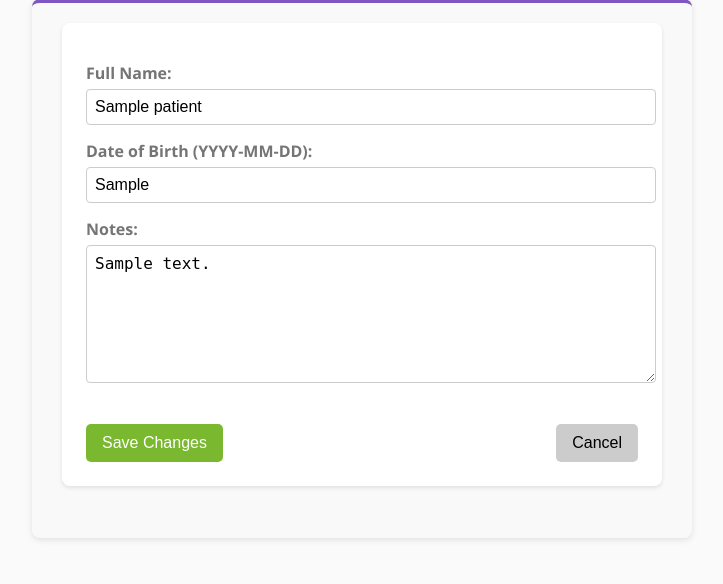
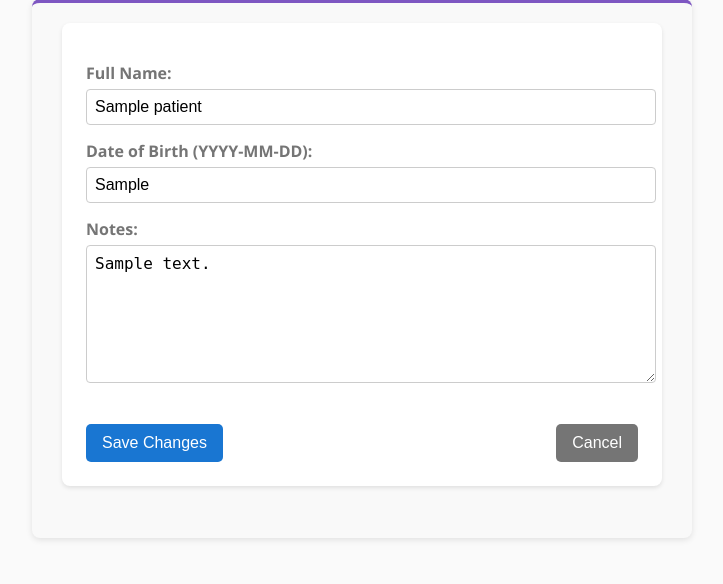
Before and after one commit to PTP0411/Impact-Rehab, a PHP site: page /editPatient.php?pid=1 in a window 1280 px wide. Shown: the part 216-800 px from the top of the page, without its empty margins (278-1001 px from the left). Run offline with PHP 8.4, Linux system fonts and the light colour scheme; the visitor is signed in with stand-in values (Sample User, id 1); tables that the repository leaves empty or names only in its code hold one stand-in row (values such as "Sample post").

Commit message:
Edited edit patient ui

```diff
--- a/editPatient.php
+++ b/editPatient.php
@@ -92,20 +92,12 @@ if ($_SERVER['REQUEST_METHOD'] === 'POST') {
       display: flex;
       justify-content: space-between;
     }
-    .save-btn, .cancel-btn {
+    .btn-primary, .btn-cancel {
       padding: 10px 16px;
       font-size: 16px;
       cursor: pointer;
       border: none;
       border-radius: 5px;
-    }
-    .save-btn {
-      background-color: #7ab92f;
-      color: white;
-    }
-    .cancel-btn {
-      background-color: #ccc;
-      color: black;
     }
     .error {
       color: red;
@@ -137,8 +129,8 @@ if ($_SERVER['REQUEST_METHOD'] === 'POST') {
       <textarea id="note" name="note"><?php echo htmlspecialchars($patient['note']); ?></textarea>
 
       <div class="form-buttons">
-        <button type="submit" class="save-btn">Save Changes</button>
-        <button type="button" class="cancel-btn" id="cancel-btn">Cancel</button>
+        <button type="submit" class="btn-primary">Save Changes</button>
+        <button type="button" class="btn-cancel" id="btn-cancel">Cancel</button>
       </div>
     </form>
   </main>
@@ -147,7 +139,7 @@ if ($_SERVER['REQUEST_METHOD'] === 'POST') {
     document.getElementById("back-btn").addEventListener("click", () => {
       window.location.href = "patientInfo.php?pid=<?php echo $pid; ?>";
     });
-    document.getElementById("cancel-btn").addEventListener("click", () => {
+    document.getElementById("btn-cancel").addEventListener("click", () => {
       window.location.href = "patientInfo.php?pid=<?php echo $pid; ?>";
     });
   </script>
```
